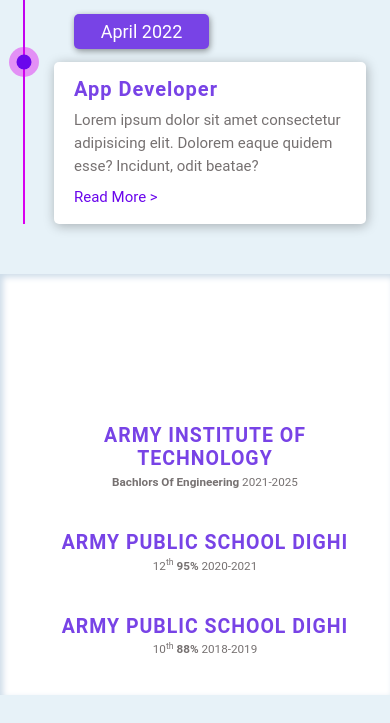
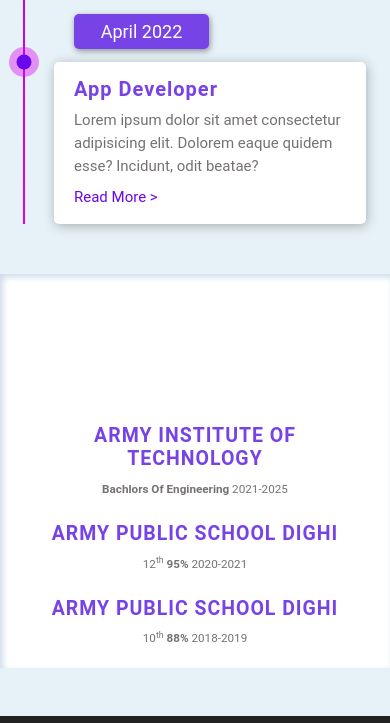
Before and after one commit to Harshal141/Portfolio141, a plain HTML site: page index.html in a window 390 px wide. Shown: the part 2890-3613 px from the top of the page. Drawn offline with nearby package versions, Linux system fonts and the light colour scheme.

Commit message:
Update style.css

```diff
--- a/style.css
+++ b/style.css
@@ -389,7 +389,7 @@
 }
 .edu-box{
     align-items: center;
-    padding: 20px 20px 20px 40px;
+    padding: 20px 20px 20px 20px;
 }
 .title_edu{
     padding-bottom: 10px;
@@ -406,6 +406,9 @@
     }
     .edu-box .subs{
         text-align: center;
+    }
+    .edu-box p , .edu-box h2{
+        margin: 0;
     }
 }
 
```
